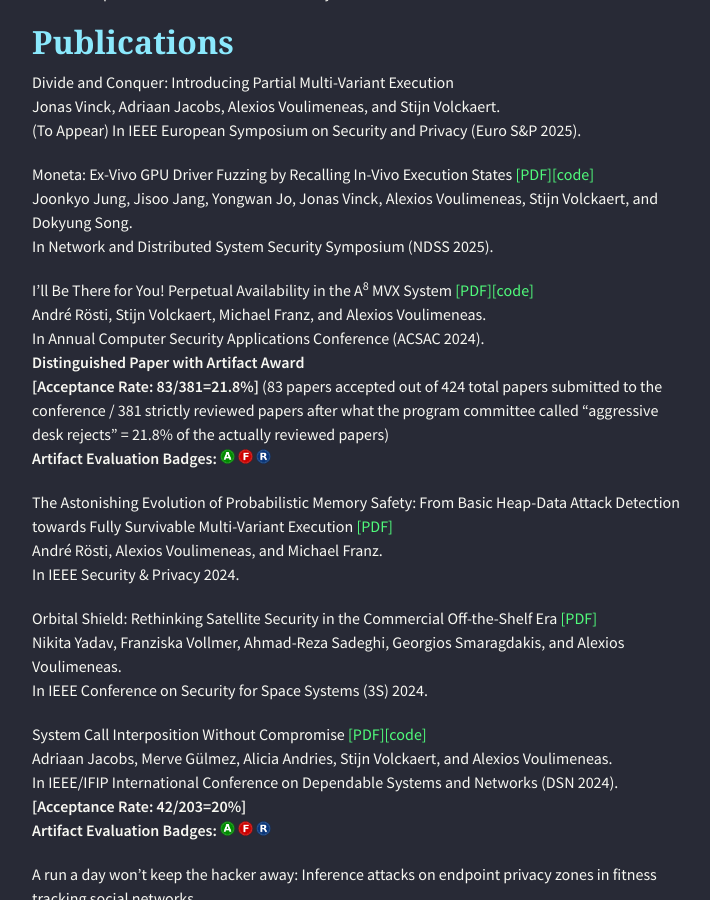
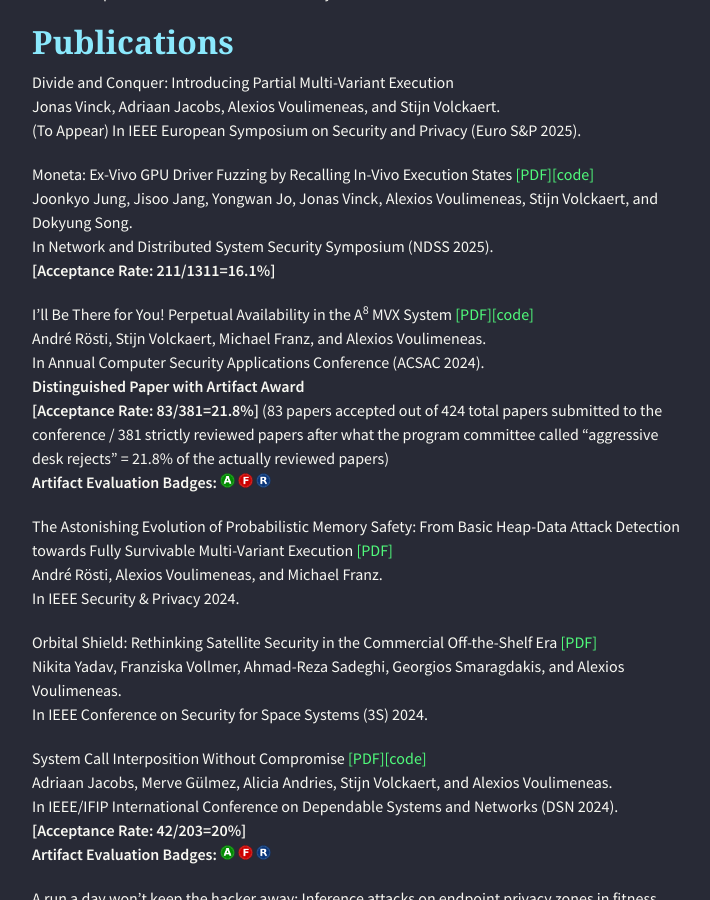
Before and after one commit to alexios-voulimeneas/alexios-voulimeneas.github.io, a Jekyll site: the page built from index.md, in a window 1280 px wide and 900 px high, scrolled down 1950 px. Shown: the whole window, without its empty margins (283-993 px from the left). Built offline with Jekyll 4.4.1, drawn with Linux system fonts in a browser that asks for light colours; nearby versions of some CDN libraries; the repository's description, which GitHub fills in, is left out.

Commit message:
Update index.md

```diff
--- a/index.md
+++ b/index.md
@@ -48,6 +48,8 @@
 Moneta: Ex-Vivo GPU Driver Fuzzing by Recalling In-Vivo Execution States [[PDF]](https://www.ndss-symposium.org/wp-content/uploads/2025-218-paper.pdf)[[code]](https://github.com/yonsei-sslab/moneta)
 Joonkyo Jung, Jisoo Jang, Yongwan Jo, Jonas Vinck, Alexios Voulimeneas, Stijn Volckaert, and Dokyung Song.
 In Network and Distributed System Security Symposium (NDSS 2025).
+**[Acceptance Rate: 211/1311=16.1%]**
+
 
 I’ll Be There for You! Perpetual Availability in the A<sup>8</sup> MVX System [[PDF]](./papers/a8acsac2024.pdf)[[code]](https://github.com/andrej/a8)
 André Rösti, Stijn Volckaert, Michael Franz, and Alexios Voulimeneas.
```
